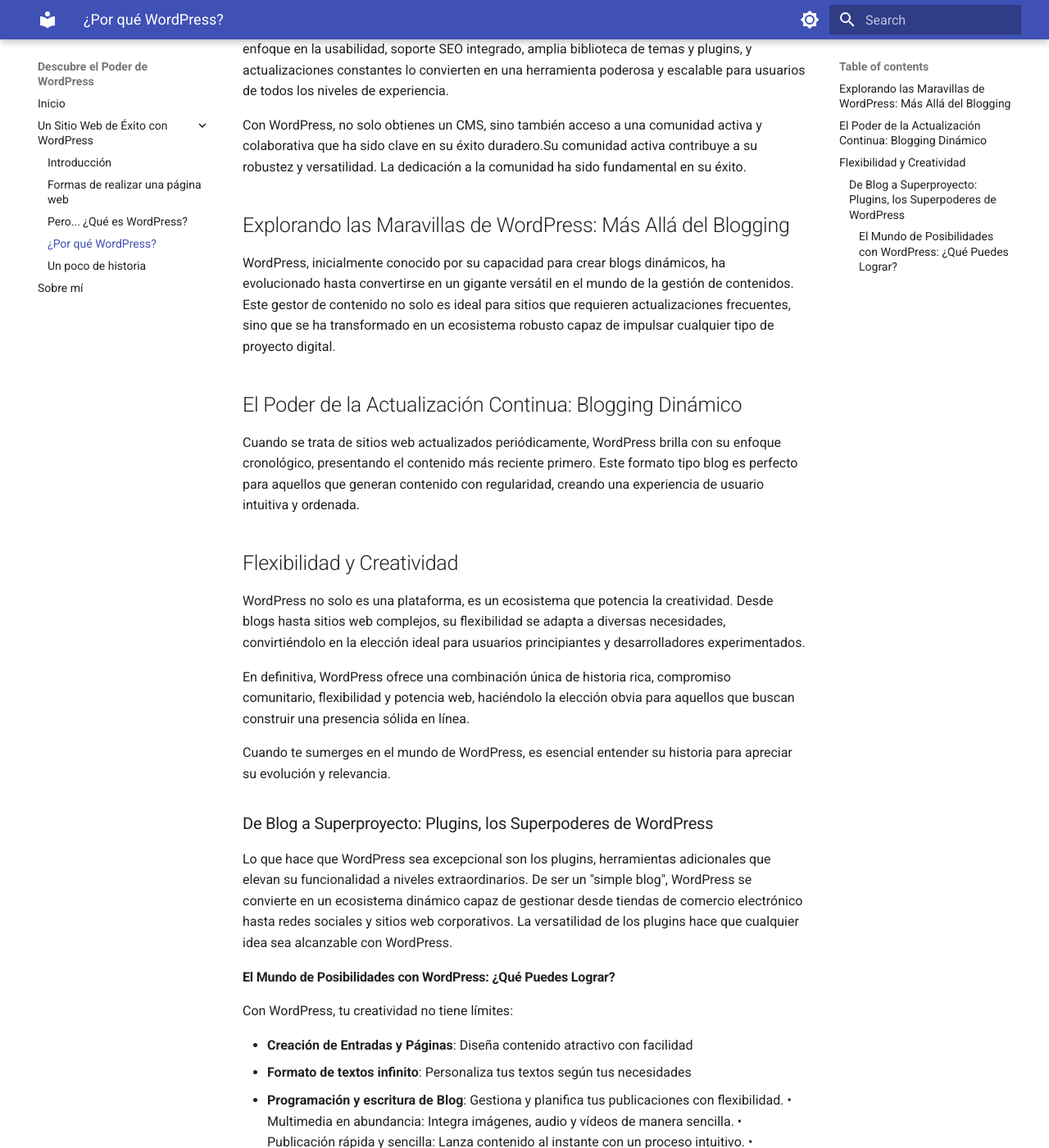
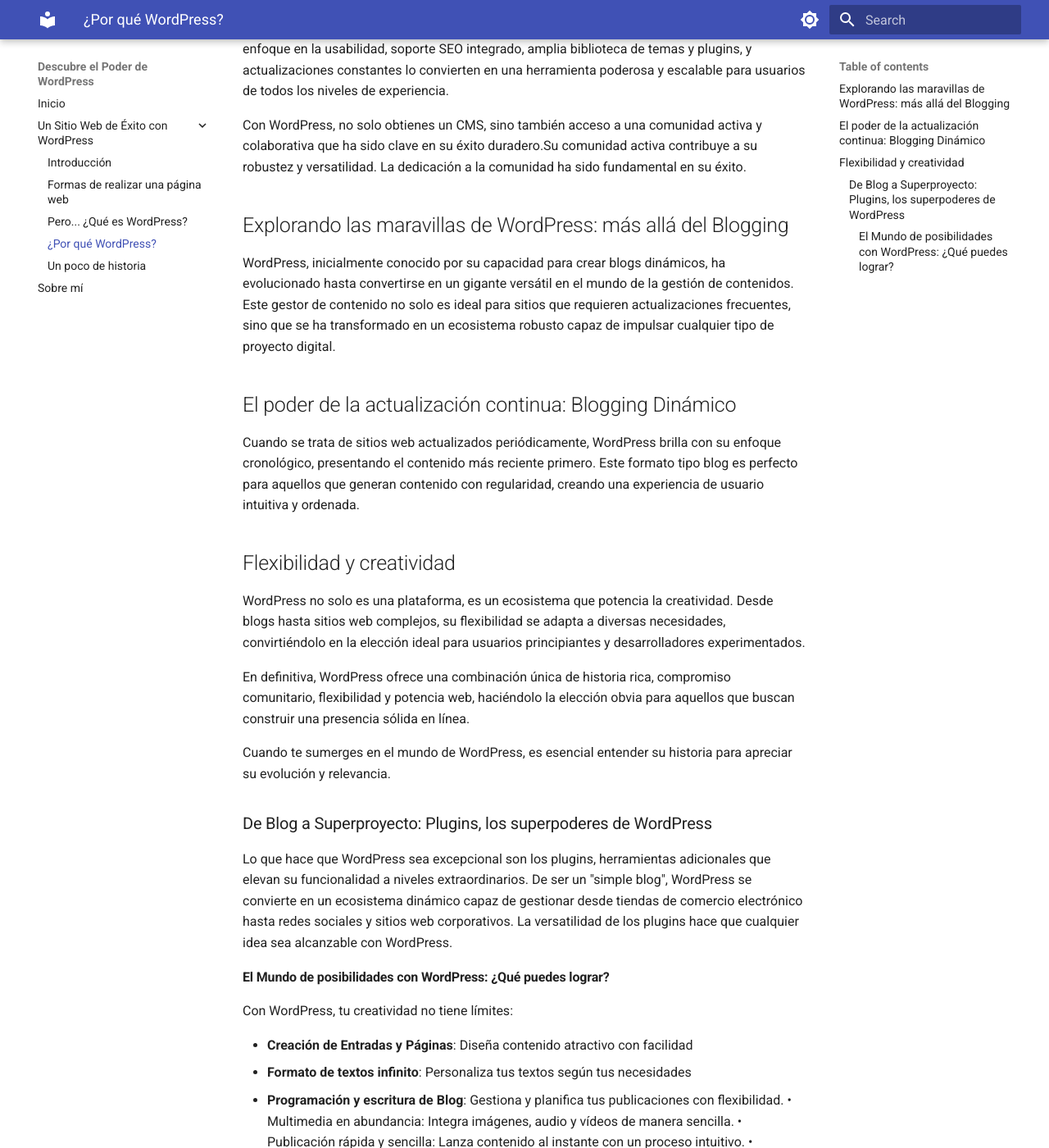
Before and after one commit to juaarbla/Curso-WordPress, an MkDocs documentation site: the page built from docs/tema1/apartado3.md, in a window 1280 px wide and 1400 px high, scrolled down 235 px. Shown: the whole window at 82% size. Built offline with MkDocs 1.6.1 and Material for MkDocs 9.7.7, drawn with Linux system fonts in a browser that asks for light colours.

```diff
--- a/docs/tema1/apartado3.md
+++ b/docs/tema1/apartado3.md
@@ -5,15 +5,15 @@ WordPress destaca como la elección preferida para sistemas de gestión de conte
 Con WordPress, no solo obtienes un CMS, sino también acceso a una comunidad activa y colaborativa que ha sido clave en su éxito duradero.Su comunidad activa contribuye a su robustez y versatilidad. La dedicación a la comunidad ha sido fundamental en su éxito.
 
 
-## Explorando las Maravillas de WordPress: Más Allá del Blogging
+## Explorando las maravillas de WordPress: más allá del Blogging
 
 WordPress, inicialmente conocido por su capacidad para crear blogs dinámicos, ha evolucionado hasta convertirse en un gigante versátil en el mundo de la gestión de contenidos. Este gestor de contenido no solo es ideal para sitios que requieren actualizaciones frecuentes, sino que se ha transformado en un ecosistema robusto capaz de impulsar cualquier tipo de proyecto digital.
 
-## El Poder de la Actualización Continua: Blogging Dinámico
+## El poder de la actualización continua: Blogging Dinámico
 
 Cuando se trata de sitios web actualizados periódicamente, WordPress brilla con su enfoque cronológico, presentando el contenido más reciente primero. Este formato tipo blog es perfecto para aquellos que generan contenido con regularidad, creando una experiencia de usuario intuitiva y ordenada.
 
-## Flexibilidad y Creatividad
+## Flexibilidad y creatividad
 
 WordPress no solo es una plataforma, es un ecosistema que potencia la creatividad. Desde blogs hasta sitios web complejos, su flexibilidad se adapta a diversas necesidades, convirtiéndolo en la elección ideal para usuarios principiantes y desarrolladores experimentados.
 
@@ -22,11 +22,11 @@ En definitiva, WordPress ofrece una combinación única de historia rica, compro
 Cuando te sumerges en el mundo de WordPress, es esencial entender su historia para apreciar su evolución y relevancia.
 
 
-### De Blog a Superproyecto: Plugins, los Superpoderes de WordPress
+### De Blog a Superproyecto: Plugins, los superpoderes de WordPress
 
 Lo que hace que WordPress sea excepcional son los plugins, herramientas adicionales que elevan su funcionalidad a niveles extraordinarios. De ser un "simple blog", WordPress se convierte en un ecosistema dinámico capaz de gestionar desde tiendas de comercio electrónico hasta redes sociales y sitios web corporativos. La versatilidad de los plugins hace que cualquier idea sea alcanzable con WordPress.
 
-#### El Mundo de Posibilidades con WordPress: ¿Qué Puedes Lograr?
+#### El Mundo de posibilidades con WordPress: ¿Qué puedes lograr?
 
 Con WordPress, tu creatividad no tiene límites:
 
```
